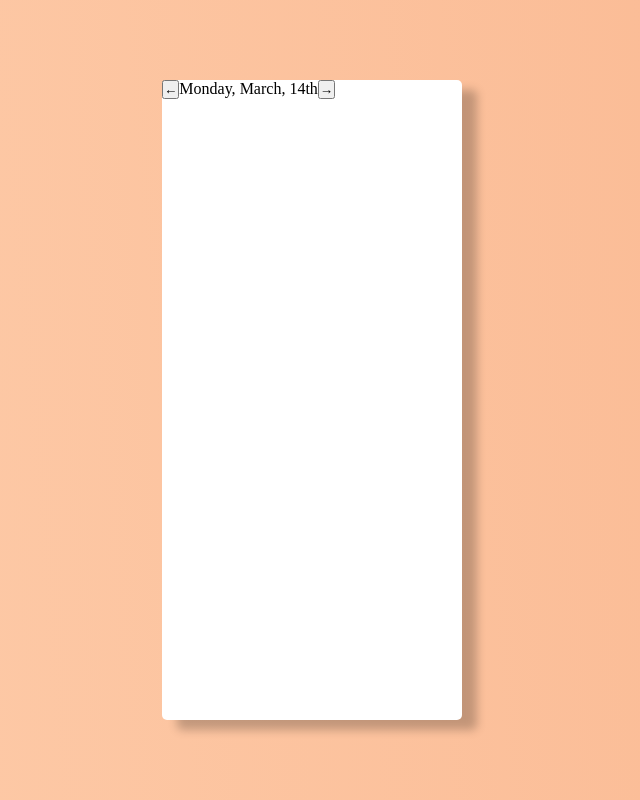
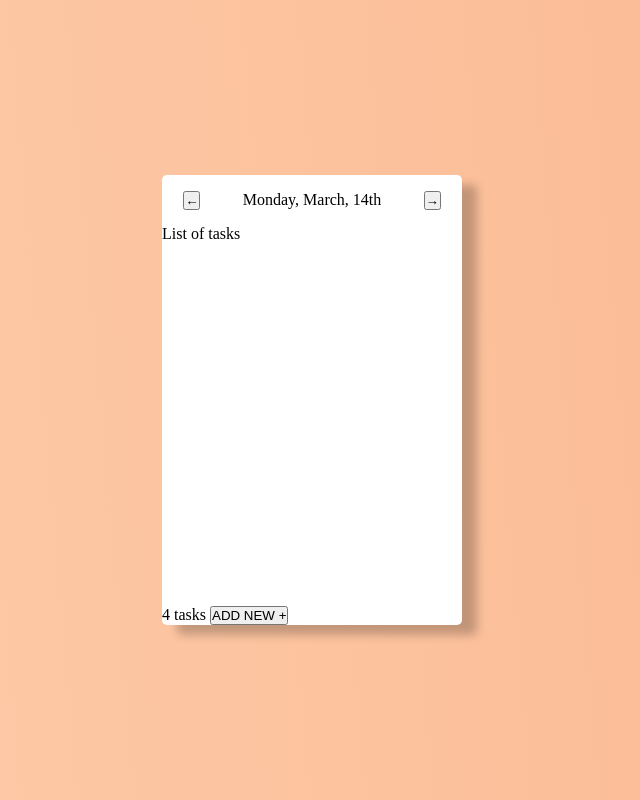
Before and after one commit to Qwertymegaforce/advanced_todolist, a website with bundled scripts: page index.html in a window 1280 px wide. Shown: the whole page, without its empty margins (328-968 px from the left). Built offline with nearby package versions, Linux system fonts and the light colour scheme.

Commit message:
Addded layout to the todosheet

```diff
--- a/index.html
+++ b/index.html
@@ -9,7 +9,7 @@
 </head>
 <body>
     <div id="root" class="main_wrapper flex f-center">
-        <article class="todo_sheet">
+        <article class="todo_sheet flex f-column">
             <nav class="date_navigation flex f-row">
                 <button class="dayback_button">←</button>
                 <div class="nav_date">
@@ -18,6 +18,17 @@
                 </div>
                 <button class="dayforward_button">→</button>
             </nav>
+            <section class="tasklist_section">
+                List of tasks
+            </section>
+            <footer class="counter_addtask">
+                <span class="taskcounter">
+                    4 tasks
+                </span>
+                <button class="addtask_button">
+                    ADD NEW <span class="add_plussign">+</span>
+                </button>
+            </footer>
         </article>
     </div>
     <script src="./dist/main.js" type="module"></script>
--- a/styles.css
+++ b/styles.css
@@ -32,7 +32,18 @@ html, body, .main_wrapper {
 .todo_sheet{
     background-color: white;
     height: 80%;
+    max-height: 450px;
     width: 300px;
     box-shadow: 15px 10px 10px rgba(0, 0, 0, 0.229);
     border-radius: 5px;
 }
+
+.tasklist_section{
+    flex-grow: 1;
+}
+
+.date_navigation{
+    height: 50px;
+    align-items: center;
+    justify-content: space-around;
+}
```
